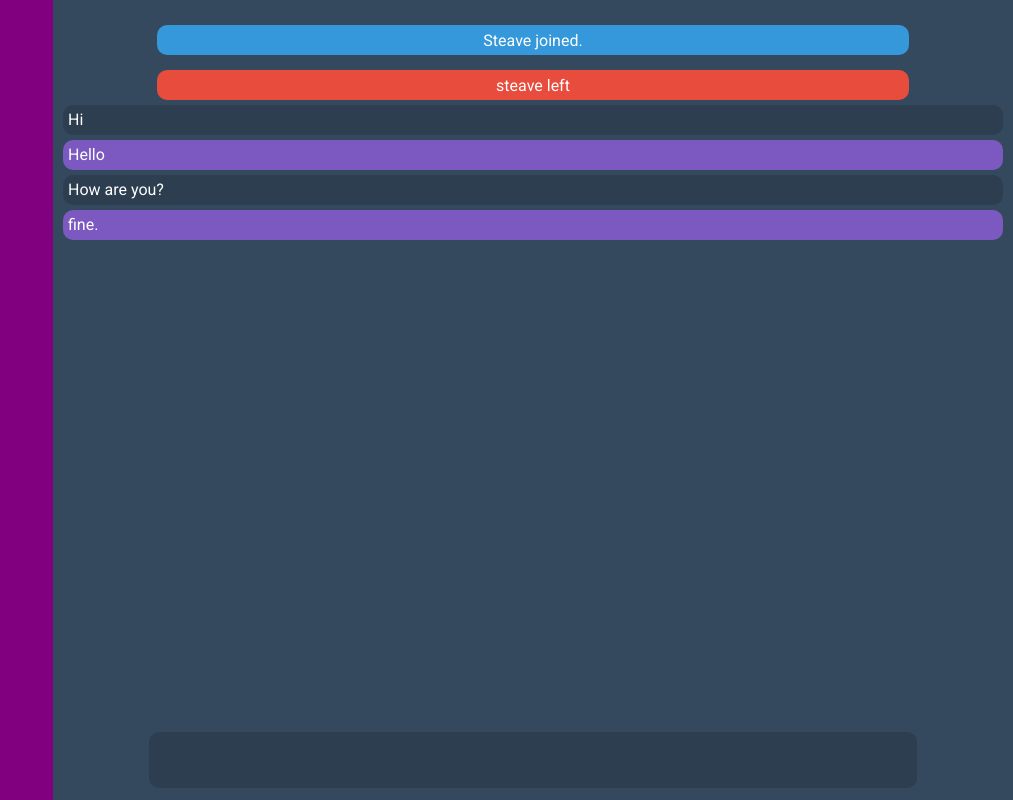
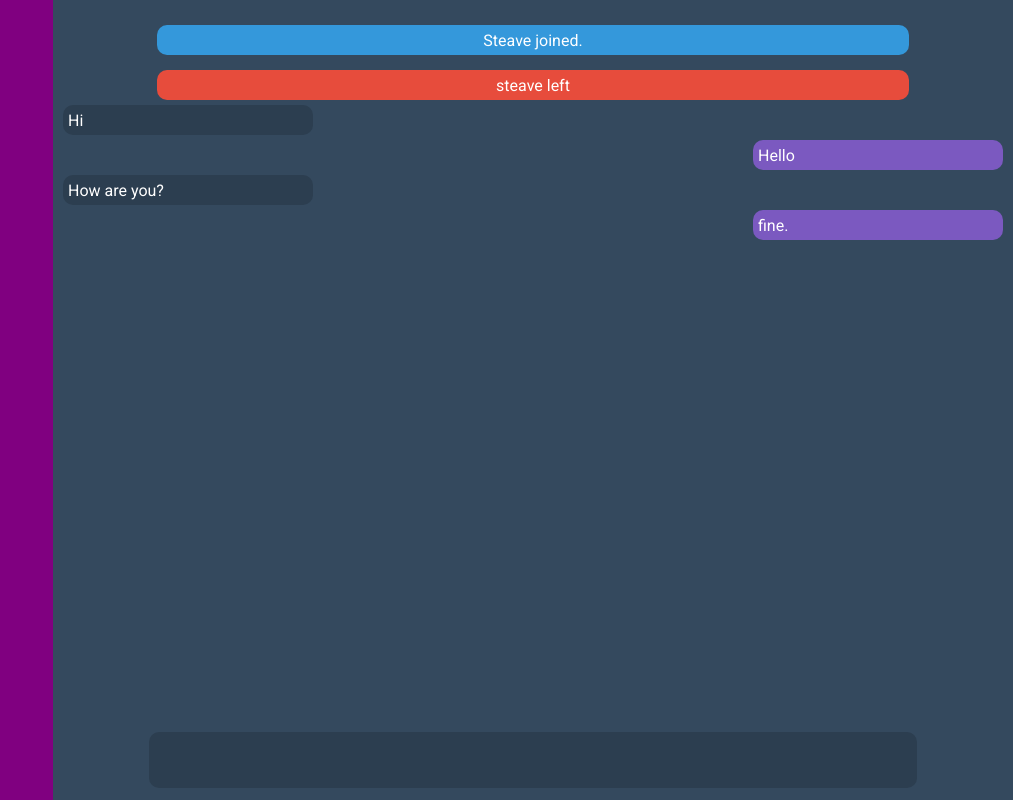
Before and after one commit to goyal-aman/Socket_IO-Chat-App, a plain HTML site: page index.html in a window 1280 px wide. Shown: the whole page, without its empty margins (267-1280 px from the left). Drawn offline with Linux system fonts and the light colour scheme.

Commit message:
aligned left and right chat to correct positions.

```diff
--- a/style.css
+++ b/style.css
@@ -29,6 +29,7 @@
     /*to create space between boundary and chat window content.*/
     padding: 10px;
 
+    width: 100%;
 }
 .chat{
     /*font color of chat text.*/
@@ -38,12 +39,23 @@
     border-radius: 10px;
     padding: 5px;
     margin-top:5px;
+
+    width: 250px;
+    /* max-width: 49%; */
 }
 .left{
     background: #2c3e50;
+    display: flex;
+    align-items: center;
+
 }
 .right{
     background: #7b59c0;
+    display: flex;
+    align-items: center;
+
+    /* to bring chat right to right. */
+    margin-left: auto;
 }
 .join{
     background:  #3498db;
```
